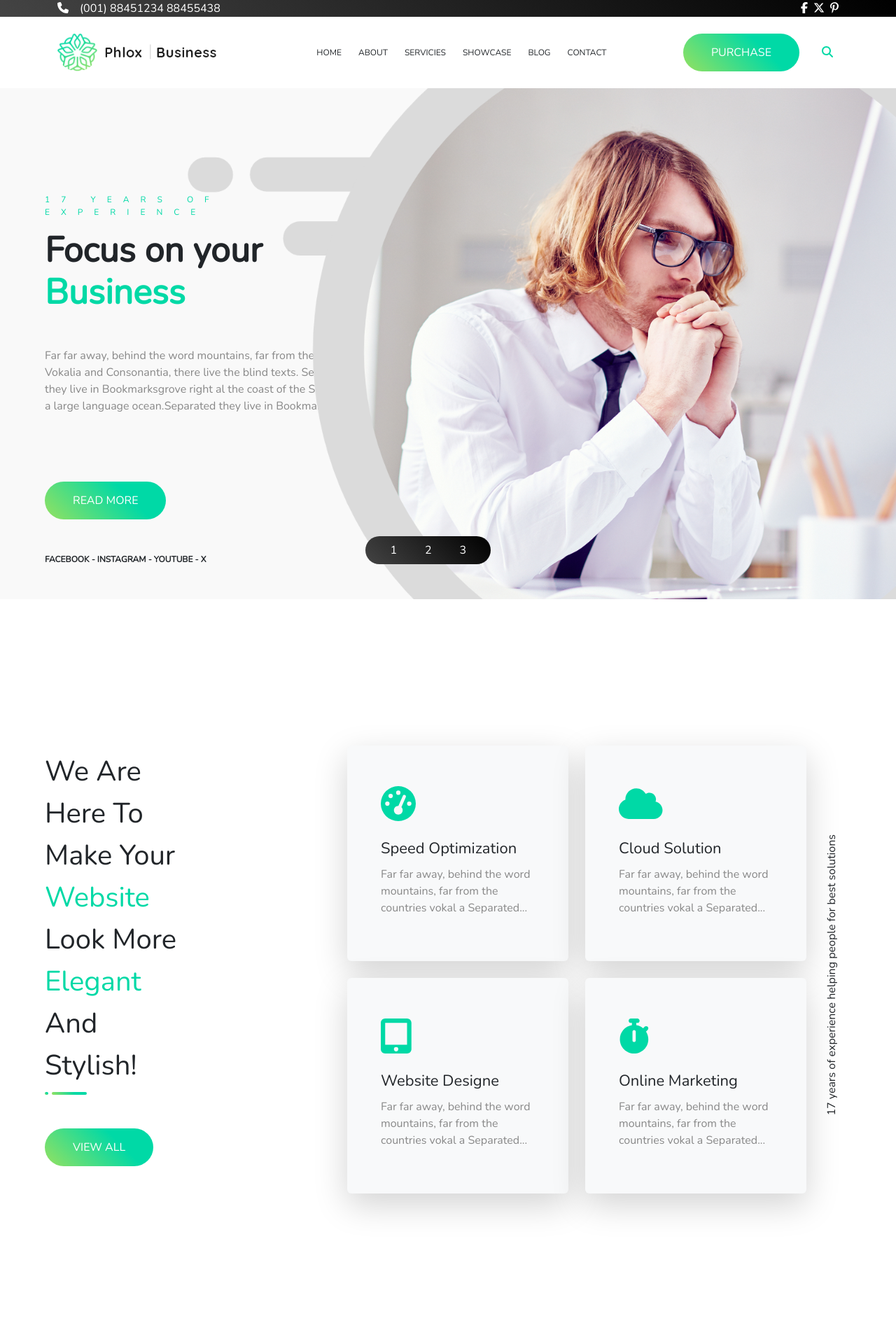
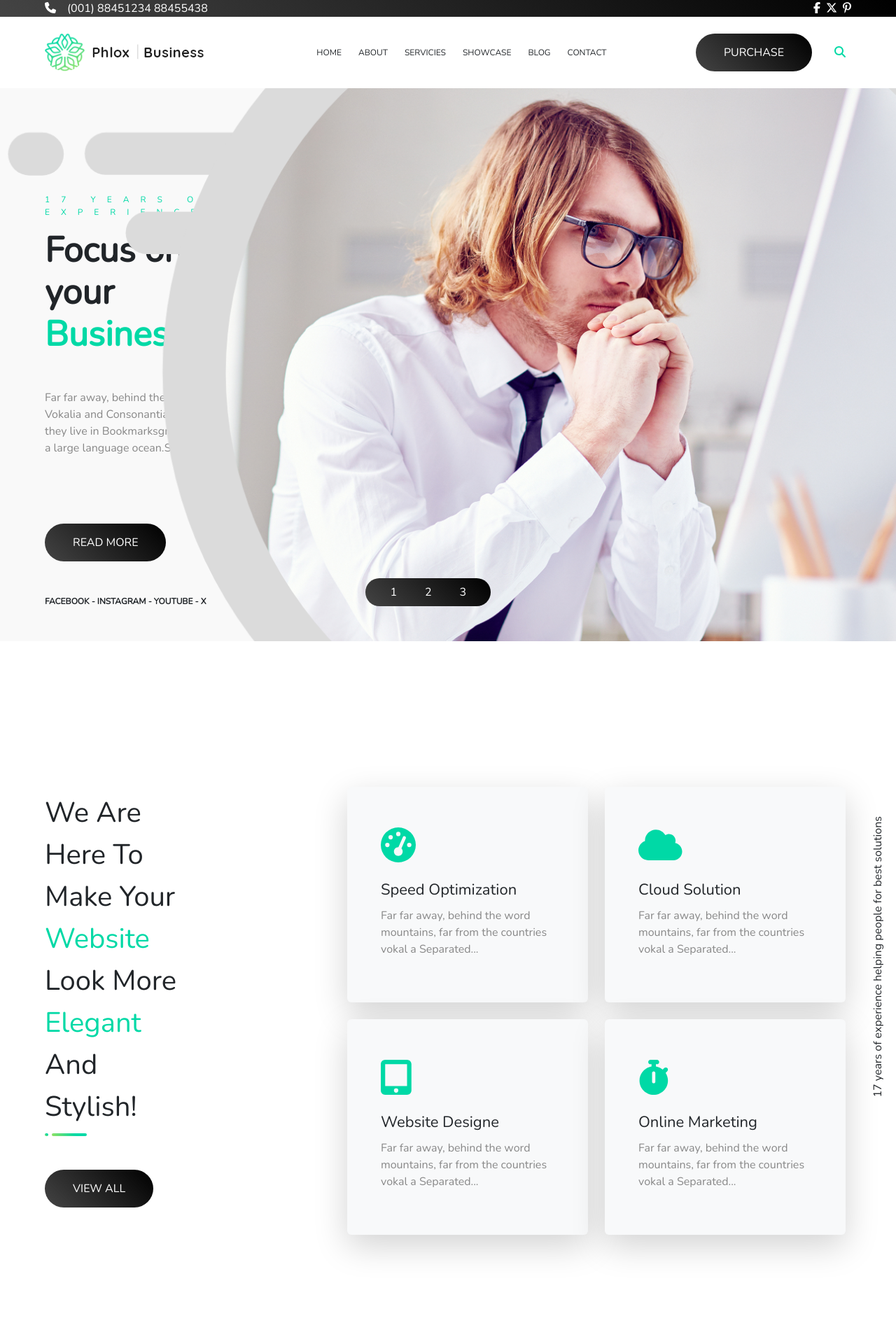
Before and after one commit to antoniodalterio/proj-html-vuejs, a Vue app: page / in a window 1280 px wide. Shown: the top 1920 px of the page at 70% size. Built offline with nearby package versions, Linux system fonts and the light colour scheme.

Commit message:
fix: bg & vertical text

```diff
--- a/src/assets/scss/_partials/_common.scss
+++ b/src/assets/scss/_partials/_common.scss
@@ -8,15 +8,15 @@
 .ad-btn {
   border-radius: 50px;
   padding: 15px 40px;
-  background: $bg-gradient;
-  background: linear-gradient(45deg, $bg-gradient 0%, $bg-body 67%);
+  background: $gradient-primary;
+  background: linear-gradient(45deg, $gradient-primary 0%, $black 100%);
 
   text-transform: uppercase;
   color: white;
 
   &:hover {
-    background: $gradient-primary;
-    background: linear-gradient(45deg, $gradient-primary 0%, $black 100%);
+    background: $bg-gradient;
+    background: linear-gradient(45deg, $bg-gradient 0%, $bg-body 67%);
   }
 }
 
--- a/src/assets/scss/_partials/_variables.scss
+++ b/src/assets/scss/_partials/_variables.scss
@@ -8,4 +8,4 @@ $gradient-primary: rgba(68, 68, 68, 1);
 $black: #000000;
 $black-trasparent: #000000e6;
 $bg-form: #3f3f3f;
-$bg-secondary: #e5e3df;
+$bg-secondary: #f9f9f9;
--- a/src/components/components-header/HeaderBottom.vue
+++ b/src/components/components-header/HeaderBottom.vue
@@ -55,7 +55,9 @@ export default {
 };
 </script>
 <template>
-  <div class="container py-4 d-flex justify-content-between align-items-center">
+  <div
+    class="ad-container py-4 d-flex justify-content-between align-items-center"
+  >
     <img src="../../assets/img/cropped-Group-39-2x.png" alt="Logo" />
     <ul class="d-flex gap-4 my-0">
       <li v-for="li in nav" class="list-group">
--- a/src/components/components-header/HeaderTop.vue
+++ b/src/components/components-header/HeaderTop.vue
@@ -9,7 +9,7 @@ export default {
 <template>
   <header class="bg-dark text-white py -1">
     <!-- contenitore HeaderTop -->
-    <div class="container d-flex justify-content-between align-items-center">
+    <div class="ad-container d-flex justify-content-between align-items-center">
       <!-- div col 1 -->
       <div>
         <span><font-awesome-icon icon="fa-solid fa-phone" /></span>
--- a/src/components/components-header/Jumbo.vue
+++ b/src/components/components-header/Jumbo.vue
@@ -55,7 +55,7 @@ export default {
 @use '../../assets/scss/_partials/common' as *;
 
 section {
-  background-color: #f9f9f9;
+  background-color: $bg-secondary;
 
   .col-5 {
     margin-top: 150px;
@@ -68,7 +68,7 @@ section {
 
     h2 {
       font-weight: bolder;
-      padding: 0 20px 0 0;
+      padding: 0 200px 0 0;
       font-size: 50px;
 
       span {
@@ -89,10 +89,11 @@ section {
 
   .col {
     img {
-      scale: 1.4;
+      scale: 1.6;
       top: 10px;
       object-fit: cover;
-      right: -70px;
+      right: 10px;
+
       height: 100%;
     }
   }
--- a/src/components/components-main/MainSection1.vue
+++ b/src/components/components-main/MainSection1.vue
@@ -45,9 +45,9 @@ export default {
 </script>
 <template>
   <section>
-    <div class="ad-container">
+    <div class="ad-container position-relative">
       <div class="row">
-        <div class="col-4 my-3">
+        <div class="col-4">
           <h2 class="lh-base">
             We Are Here To Make Your <span>Website</span> Look More
             <span>Elegant</span> And Stylish!
@@ -75,9 +75,9 @@ export default {
               </p>
             </li>
           </ul>
-          <div class="vertical-text px-3">
+          <!-- <div class="vertical-text px-3">
             17 years of experience helping people for best solutions
-          </div>
+          </div> -->
         </div>
       </div>
     </div>
@@ -90,6 +90,15 @@ export default {
 
 .row {
   align-items: center;
+
+  &::before {
+    content: '17 years of experience helping people for best solutions';
+    position: absolute;
+    writing-mode: vertical-rl;
+    rotate: 180deg;
+    right: -50px;
+    top: 50px;
+  }
 
   h2 {
     padding-right: 155px;
--- a/src/components/components-main/MainSection2.vue
+++ b/src/components/components-main/MainSection2.vue
@@ -45,7 +45,7 @@ export default {
 @use '../../assets/scss/_partials/variables' as *;
 
 section {
-  padding: 120px 0;
+  background-color: $bg-secondary;
 
   h2 {
     padding-right: 300px;
--- a/src/components/components-main/MainSection3.vue
+++ b/src/components/components-main/MainSection3.vue
@@ -43,7 +43,7 @@ export default {
 </script>
 <template>
   <section class="">
-    <div class="ad-container">
+    <div class="ad-container position-relative">
       <!--  row divisa in 2 colonne -->
       <div class="row">
         <div class="d-flex mb-3">
@@ -73,16 +73,16 @@ export default {
 
       <!--  row di immagini -->
 
-      <div class="row mt-5 position-relative align-items-center">
-        <div class="row col-11">
+      <div class="row vert-text mt-5 position-relative align-items-center">
+        <div class="row col-12">
           <div class="col-3 box" v-for="img in this.images">
             <img :src="img.src" :alt="img.alt" class="rounded" />
           </div>
         </div>
 
-        <div class="vertical-text px-5 col">
+        <!-- <div class="vertical-text px-5 col">
           17 years of experience helping people for best solutions
-        </div>
+        </div> -->
       </div>
 
       <!--  row di immagini -->
@@ -93,7 +93,20 @@ export default {
     </div>
   </section>
 </template>
+
 <style scoped lang="scss">
+@use '../../assets/scss/_partials/variables' as *;
+
+.vert-text {
+  &::before {
+    content: '17 years of experience helping people for best solutions';
+    position: absolute;
+    writing-mode: vertical-rl;
+    rotate: 180deg;
+    right: -50px;
+  }
+}
+
 h2 {
   padding-right: 150px;
 }
@@ -103,10 +116,9 @@ h2 {
 
   img {
     width: 100%;
+    &:hover {
+      scale: 1.1;
+    }
   }
 }
-
-.vertical-text {
-  right: -50px;
-}
 </style>
--- a/src/components/components-main/MainSection4.vue
+++ b/src/components/components-main/MainSection4.vue
@@ -57,6 +57,10 @@ export default {
 <style scoped lang="scss">
 @use '../../assets/scss/_partials/variables' as *;
 
+section {
+  background-color: $bg-secondary;
+}
+
 .box-1,
 .box-2 {
   width: 55%;
--- a/src/components/components-main/MainSection5.vue
+++ b/src/components/components-main/MainSection5.vue
@@ -139,6 +139,9 @@ export default {
 <style scoped lang="scss">
 @use '../../assets/scss/_partials/variables' as *;
 
+section {
+  background-color: $bg-secondary;
+}
 .boxes {
   width: calc(100% / 3 - 80px);
   background: $gradient-primary;
--- a/src/components/components-main/MainSection7.vue
+++ b/src/components/components-main/MainSection7.vue
@@ -47,7 +47,7 @@ export default {
       <div class="ad-border"></div>
       <div class="ad-border-2"></div>
     </div>
-    <ul class="row ad-container">
+    <ul class="row ad-container vert-text">
       <li v-for="li in cards" class="boxes col-4 position-relative list-group">
         <div class="w-100">
           <img :src="li.src" alt="" class="img-fluid rounded shadow-lg" />
@@ -108,6 +108,15 @@ export default {
 @use '../../assets/scss/_partials/variables' as *;
 
 // scss del primo container
+.vert-text {
+  &::before {
+    content: '17 years of experience helping people for best solutions';
+    position: absolute;
+    writing-mode: vertical-rl;
+    rotate: 180deg;
+    left: 50px;
+  }
+}
 .ad-container {
   .badg {
     width: 75%;
```
